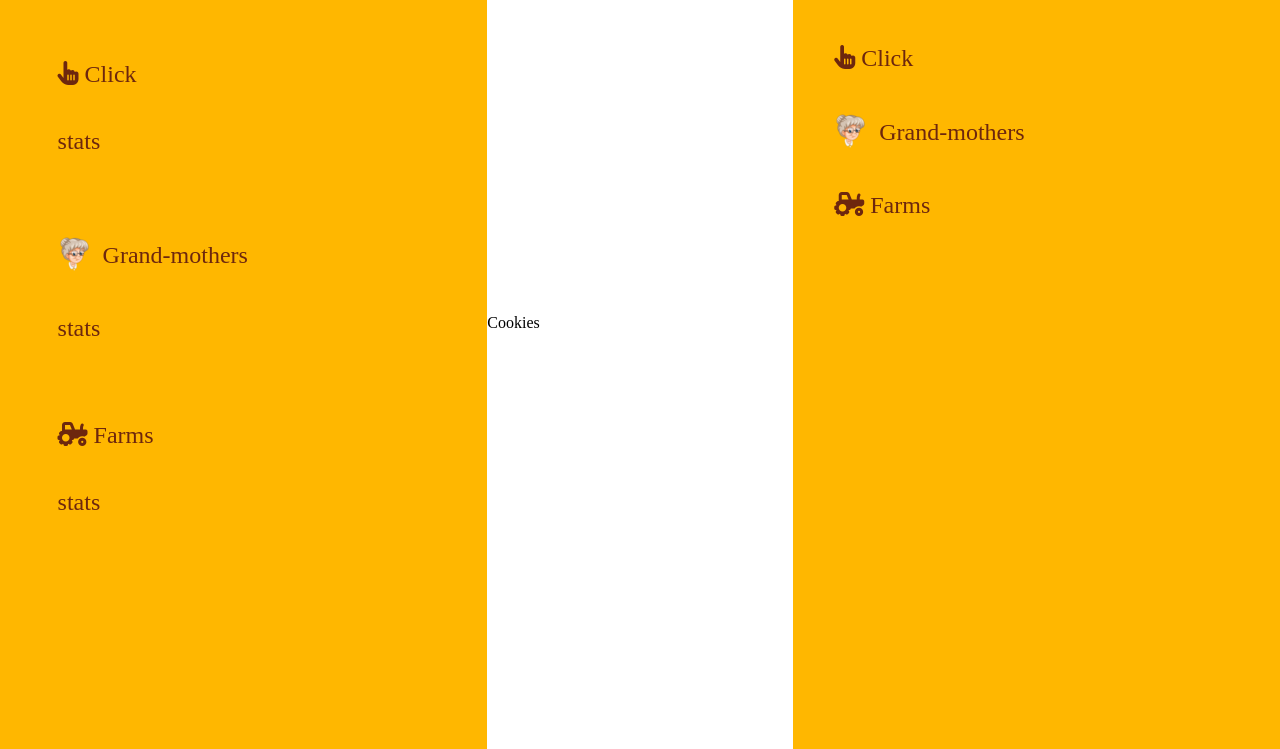
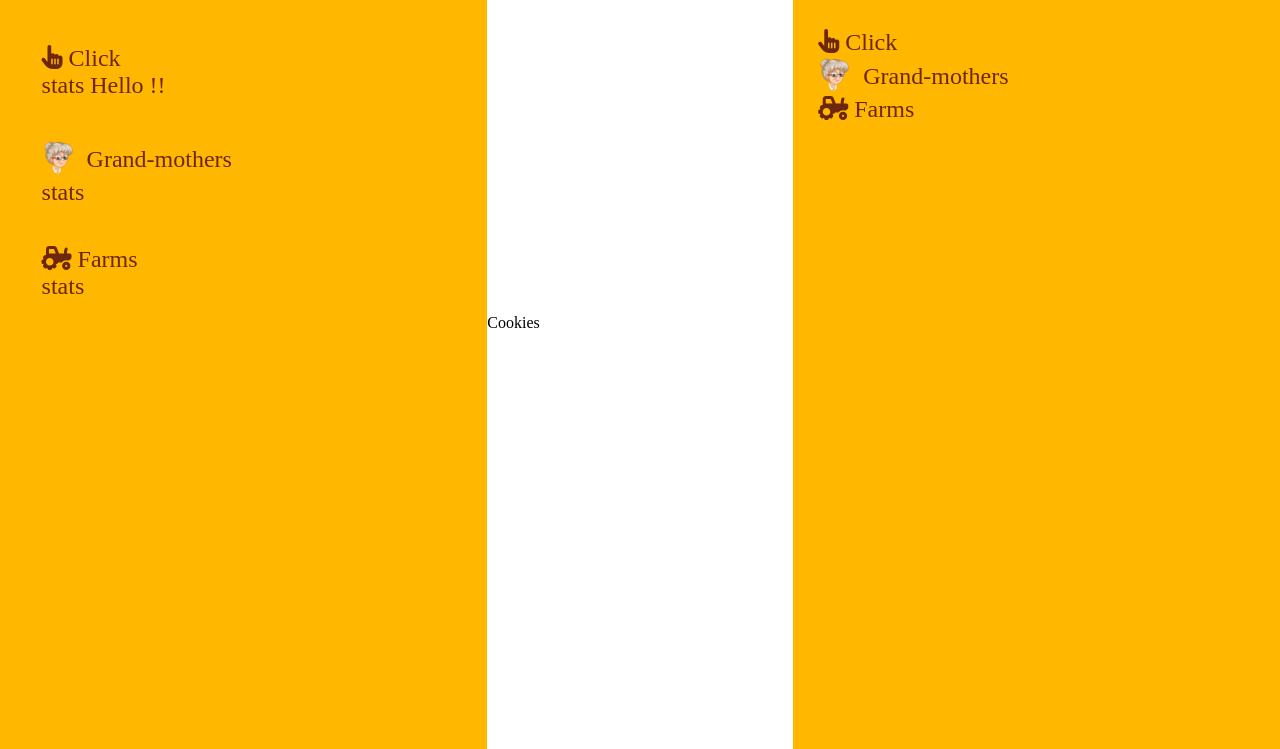
Before and after one commit to ElainePentium/JS-cookie-clicker, a plain HTML site: page index.html in a window 1280 px wide. Shown: the part 77-826 px from the top of the page. Drawn offline with Linux system fonts and the light colour scheme.

Commit message:
add drawio extension to diagram_class and army.js file

```diff
--- /dev/null
+++ b/army.js
@@ -0,0 +1 @@
+document.querySelector('#army-click .stats').append("Hello !!");
--- a/index.html
+++ b/index.html
@@ -12,30 +12,30 @@
     <!-- Left page : army of objects -->
     <aside>
         <h2>ARMY</h2>
-        <div>
+        <div class="army-box" id="army-click">
             <div>
                 <i class="fa-sharp fa-solid fa-hand-pointer"></i>
                 Click
             </div>
-            <div>
+            <div class="stats">
                 stats
             </div>
         </div>
-        <div>
+        <div class="army-box" id="army-grandma">
             <div class="box-grandma">
                 <img src="pictures/grandma.resized.png" alt="Grand-mothers" class="grandma-picture">
                 Grand-mothers
             </div>
-            <div>
+            <div class="stats">
                 stats
             </div>
         </div>
-        <div>
+        <div class="army-box" id="army-farms">
             <div>
                 <i class="fa-solid fa-tractor"></i>
                 Farms
             </div>
-            <div>
+            <div class="stats">
                 stats
             </div>
         </div>
@@ -60,6 +60,6 @@
             Farms
         </div>
     </aside>
-    <script src="main.js"></script>
+    <script src="army.js"></script>
 </body>
 </html>
--- a/style.css
+++ b/style.css
@@ -42,7 +42,7 @@ aside {
     padding: 2vw;
 }
 
-aside div {
+.army-box {
     margin-bottom: 1vh;
     padding: 2vh;
 }
```
Also changed, not shown: 2 other files.
